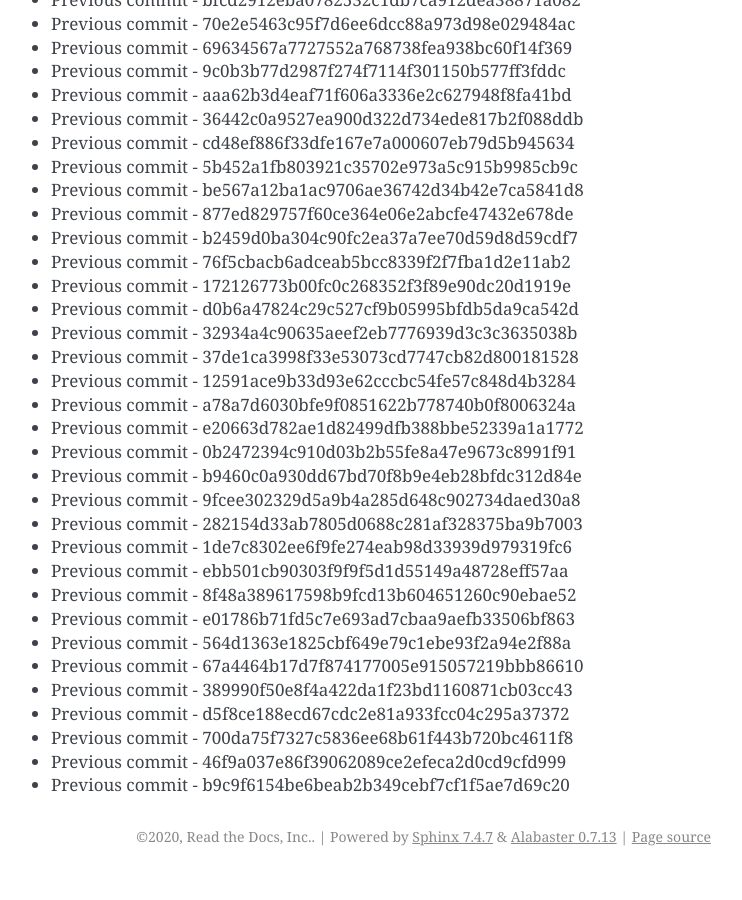
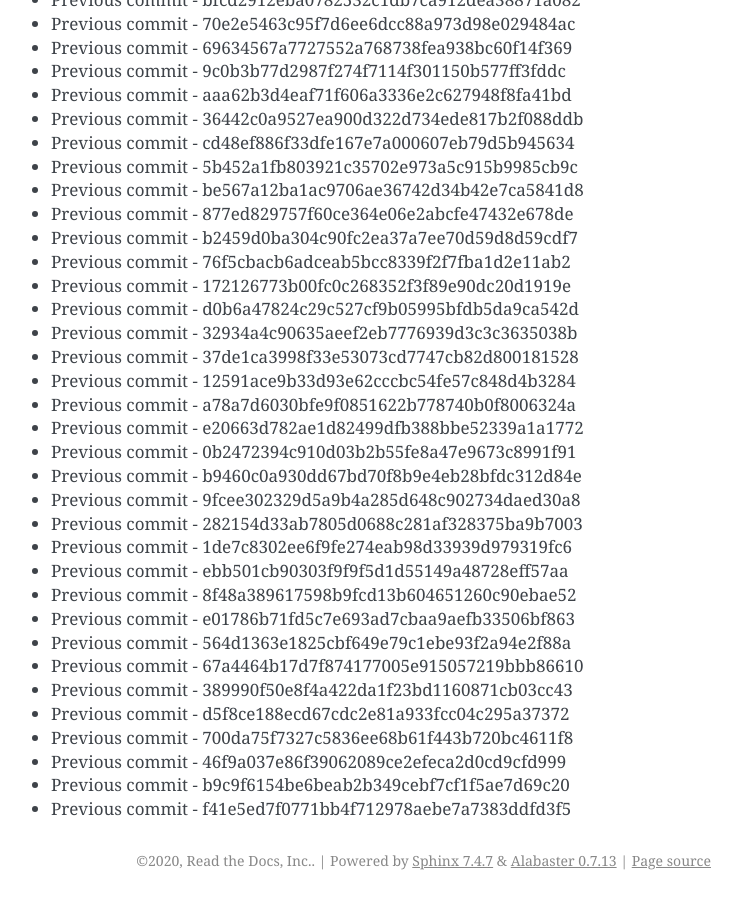
Before and after one commit to readthedocs/rtd-git-stresstest, a Sphinx documentation site: the page built from docs/updates.rst, in a window 1280 px wide and 900 px high, scrolled down 33638 px. Shown: the whole window, without its empty margins (399-1141 px from the left). Built offline with Sphinx 7.4.7, drawn with Linux system fonts in a browser that asks for light colours; before the commit the page ends 34514 px from its top, so only the background shows below that.

Commit message:
Generating commit from previous: f41e5ed7f0771bb4f712978aebe7a7383ddfd3f5

```diff
--- a/docs/updates.rst
+++ b/docs/updates.rst
@@ -1445,3 +1445,4 @@ It can be tested for any performance characteristics.
 * Previous commit - 700da75f7327c5836ee68b61f443b720bc4611f8
 * Previous commit - 46f9a037e86f39062089ce2efeca2d0cd9cfd999
 * Previous commit - b9c9f6154be6beab2b349cebf7cf1f5ae7d69c20
+* Previous commit - f41e5ed7f0771bb4f712978aebe7a7383ddfd3f5
```
